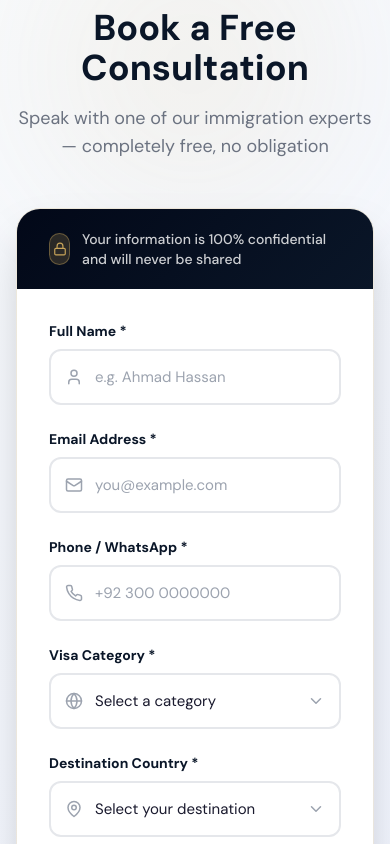
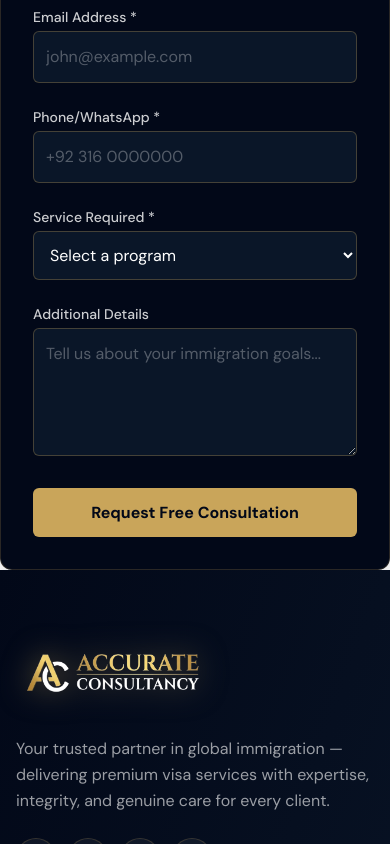
Before and after one commit to imran1001/Accurate-ConsultancyV3, a React (Vite) app: page / in a window 390 px wide. Shown: the part 7560-8404 px from the top of the page. Built offline with nearby package versions, Linux system fonts and the light colour scheme.

Commit message:
Refactor ConsultationForm to ContactForm with async submit

```diff
--- a/src/components/ConsultationForm.jsx
+++ b/src/components/ConsultationForm.jsx
@@ -1,301 +1,90 @@
-import React, { useState } from 'react';
-import {
-  Send,
-  CheckCircle,
-  Lock,
-  Phone,
-  Mail,
-  User,
-  Globe,
-  MessageSquare,
-  ChevronDown,
-  MapPin
-} from 'lucide-react';
+import { useState } from 'react';
 
-const ConsultationForm = () => {
-  const [formData, setFormData] = useState({
-    fullName: '',
-    email: '',
-    phone: '',
-    visaType: '',
-    country: '',
-    message: ''
+export default function ContactForm() {
+  const [isSubmitted, setIsSubmitted] = useState(false);
+  const [isSubmitting, setIsSubmitting] = useState(false);
+
+  const handleSubmit = async (e) => {
+    e.preventDefault();
+    setIsSubmitting(true);
+
+    const formData = new FormData(e.target);
+
+    // Your unique Web3Forms Access Key
+    formData.append("access_key", "b29ca9ee-eede-40a0-9479-fc890a51140b");
+
+    try {
+      const response = await fetch("https://api.web3forms.com/submit", {
+        method: "POST",
+        body: formData
       });
-  const [submitted, setSubmitted] = useState(false);
-  const [loading, setLoading] = useState(false);
 
-  const handleChange = (e) => {
-    setFormData({ ...formData, [e.target.name]: e.target.value });
+      const data = await response.json();
+
+      if (data.success) {
+        setIsSubmitted(true);
+      } else {
+        console.error("Submission failed", data);
+        alert("Something went wrong. Please try again.");
+      }
+    } catch (error) {
+      console.error("Error submitting form", error);
+    } finally {
+      setIsSubmitting(false);
+    }
   };
 
-  const handleSubmit = (e) => {
-    e.preventDefault();
-    setLoading(true);
-
-    // Simulate async API call
-    setTimeout(() => {
-      setLoading(false);
-      setSubmitted(true);
-    }, 1500);
-  };
+  if (isSubmitted) {
+    return (
+      <div className="bg-white p-8 rounded-xl shadow-lg text-center">
+        <div className="w-16 h-16 bg-[#25d366]/10 text-[#25d366] rounded-full flex items-center justify-center mx-auto mb-4 text-2xl font-bold">
+          ✓
+        </div>
+        <h3 className="text-2xl font-bold text-gray-900 mb-2">Thank You!</h3>
+        <p className="text-gray-600">
+          Your consultation request has been received. Our team will contact you within 24 hours via email or WhatsApp.
+        </p>
+      </div>
+    );
+  }
 
   return (
-    <section
-      id="consultation"
-      className="py-24 px-4 sm:px-6 lg:px-8 relative overflow-hidden"
-      style={{ background: 'linear-gradient(135deg, #f8fafc 0%, #f0f4ff 100%)' }}
-    >
-      {/* Background decoration */}
-      <div
-        className="absolute top-0 left-0 w-96 h-96 rounded-full blur-3xl opacity-10"
-        style={{ background: 'radial-gradient(circle, #c9a55a, transparent)' }}
-      />
-      <div
-        className="absolute bottom-0 right-0 w-96 h-96 rounded-full blur-3xl opacity-10"
-        style={{ background: 'radial-gradient(circle, #3b4fca, transparent)' }}
-      />
-
-      <div className="max-w-4xl mx-auto relative z-10">
-        {/* Header */}
-        <div className="text-center mb-12">
-          <span className="text-amber-600 font-bold text-xs tracking-[0.3em] uppercase">
-            Get Started
-          </span>
-          <h2 className="text-4xl md:text-5xl font-bold mt-3 mb-4" style={{ color: '#0a1628' }}>
-            Book a Free Consultation
-          </h2>
-          <p className="text-gray-500 text-lg">
-            Speak with one of our immigration experts — completely free, no obligation
-          </p>
+    <form onSubmit={handleSubmit} className="bg-[#020818] p-8 rounded-xl shadow-2xl border border-[#c9a55a]/20">
+      <div className="grid grid-cols-1 md:grid-cols-2 gap-6 mb-6">
+        <div>
+          <label htmlFor="name" className="block text-sm font-medium text-white/80 mb-1">Full Name *</label>
+          <input type="text" name="name" id="name" required className="w-full bg-[#0a1628] border border-[#c9a55a]/30 text-white rounded-md p-3 focus:ring-[#c9a55a] focus:border-[#c9a55a] placeholder-white/30" placeholder="John Doe" />
         </div>
-
-        {/* Form Card */}
-        <div
-          className="rounded-3xl overflow-hidden shadow-2xl"
-          style={{ border: '1px solid rgba(201,165,90,0.2)' }}
-        >
-          {/* Card Top Banner */}
-          <div
-            className="py-5 px-8 flex items-center justify-between"
-            style={{ background: 'linear-gradient(135deg, #020818, #0a1628)' }}
-          >
-            <div className="flex items-center space-x-3">
-              <div
-                className="w-8 h-8 rounded-full flex items-center justify-center"
-                style={{ background: 'rgba(201,165,90,0.2)', border: '1px solid rgba(201,165,90,0.4)' }}
-              >
-                <Lock size={14} style={{ color: '#c9a55a' }} />
+        <div>
+          <label htmlFor="email" className="block text-sm font-medium text-white/80 mb-1">Email Address *</label>
+          <input type="email" name="email" id="email" required className="w-full bg-[#0a1628] border border-[#c9a55a]/30 text-white rounded-md p-3 focus:ring-[#c9a55a] focus:border-[#c9a55a] placeholder-white/30" placeholder="john@example.com" />
         </div>
-              <span className="text-sm font-medium" style={{ color: 'rgba(255,255,255,0.8)' }}>
-                Your information is 100% confidential and will never be shared
-              </span>
+        <div>
+          <label htmlFor="phone" className="block text-sm font-medium text-white/80 mb-1">Phone/WhatsApp *</label>
+          <input type="tel" name="phone" id="phone" required className="w-full bg-[#0a1628] border border-[#c9a55a]/30 text-white rounded-md p-3 focus:ring-[#c9a55a] focus:border-[#c9a55a] placeholder-white/30" placeholder="+92 316 0000000" />
         </div>
-            <div className="hidden md:flex items-center space-x-2">
-              <div className="w-2 h-2 rounded-full bg-green-400 animate-pulse" />
-              <span className="text-green-400 text-xs font-semibold">Experts Online</span>
-            </div>
-          </div>
-
-          {/* Form Body */}
-          <div className="p-8 md:p-10 bg-white">
-            {submitted ? (
-              <div className="text-center py-16">
-                <div
-                  className="inline-flex items-center justify-center w-20 h-20 rounded-full mb-6"
-                  style={{ background: 'linear-gradient(135deg, #c9a55a, #f0c040)' }}
-                >
-                  <CheckCircle size={36} style={{ color: '#0a1628' }} />
-                </div>
-                <h3 className="text-3xl font-bold mb-3" style={{ color: '#0a1628' }}>
-                  Thank You, {formData.fullName.split(' ')[0] || 'there'}!
-                </h3>
-                <p className="text-gray-500 text-lg mb-2">
-                  Your consultation request has been received.
-                </p>
-                <p className="text-gray-400">
-                  Our team will contact you within <strong>24 hours</strong> via email or WhatsApp.
-                </p>
-              </div>
-            ) : (
-              <form onSubmit={handleSubmit} className="space-y-6">
-                {/* Row 1 */}
-                <div className="grid md:grid-cols-2 gap-6">
         <div>
-                    <label className="block text-sm font-bold mb-2" style={{ color: '#0a1628' }}>
-                      Full Name *
-                    </label>
-                    <div className="relative">
-                      <User size={18} className="absolute left-4 top-1/2 -translate-y-1/2 text-gray-400" />
-                      <input
-                        type="text"
-                        name="fullName"
-                        value={formData.fullName}
-                        onChange={handleChange}
-                        required
-                        placeholder="e.g. Ahmad Hassan"
-                        className="w-full pl-11 pr-4 py-3.5 rounded-xl outline-none transition-all"
-                        style={{ border: '2px solid #e5e7eb', fontSize: '15px' }}
-                        onFocus={e => e.target.style.borderColor = '#c9a55a'}
-                        onBlur={e => e.target.style.borderColor = '#e5e7eb'}
-                      />
-                    </div>
-                  </div>
-
-                  <div>
-                    <label className="block text-sm font-bold mb-2" style={{ color: '#0a1628' }}>
-                      Email Address *
-                    </label>
-                    <div className="relative">
-                      <Mail size={18} className="absolute left-4 top-1/2 -translate-y-1/2 text-gray-400" />
-                      <input
-                        type="email"
-                        name="email"
-                        value={formData.email}
-                        onChange={handleChange}
-                        required
-                        placeholder="you@example.com"
-                        className="w-full pl-11 pr-4 py-3.5 rounded-xl outline-none transition-all"
-                        style={{ border: '2px solid #e5e7eb', fontSize: '15px' }}
-                        onFocus={e => e.target.style.borderColor = '#c9a55a'}
-                        onBlur={e => e.target.style.borderColor = '#e5e7eb'}
-                      />
-                    </div>
-                  </div>
-                </div>
-
-                {/* Row 2 */}
-                <div className="grid md:grid-cols-2 gap-6">
-                  <div>
-                    <label className="block text-sm font-bold mb-2" style={{ color: '#0a1628' }}>
-                      Phone / WhatsApp *
-                    </label>
-                    <div className="relative">
-                      <Phone size={18} className="absolute left-4 top-1/2 -translate-y-1/2 text-gray-400" />
-                      <input
-                        type="tel"
-                        name="phone"
-                        value={formData.phone}
-                        onChange={handleChange}
-                        required
-                        placeholder="+92 300 0000000"
-                        className="w-full pl-11 pr-4 py-3.5 rounded-xl outline-none transition-all"
-                        style={{ border: '2px solid #e5e7eb', fontSize: '15px' }}
-                        onFocus={e => e.target.style.borderColor = '#c9a55a'}
-                        onBlur={e => e.target.style.borderColor = '#e5e7eb'}
-                      />
-                    </div>
-                  </div>
-
-                  <div>
-                    <label className="block text-sm font-bold mb-2" style={{ color: '#0a1628' }}>
-                      Visa Category *
-                    </label>
-                    <div className="relative">
-                      <Globe size={18} className="absolute left-4 top-1/2 -translate-y-1/2 text-gray-400" />
-                      <ChevronDown size={18} className="absolute right-4 top-1/2 -translate-y-1/2 text-gray-400 pointer-events-none" />
-                      <select
-                        name="visaType"
-                        value={formData.visaType}
-                        onChange={handleChange}
-                        required
-                        className="w-full pl-11 pr-10 py-3.5 rounded-xl outline-none appearance-none transition-all bg-white"
-                        style={{ border: '2px solid #e5e7eb', fontSize: '15px' }}
-                        onFocus={e => e.target.style.borderColor = '#c9a55a'}
-                        onBlur={e => e.target.style.borderColor = '#e5e7eb'}
-                      >
-                        <option value="">Select a category</option>
-                        <option value="visit">Visit Visa</option>
-                        <option value="work">Work Visa</option>
-                        <option value="study">Study Abroad</option>
-                        <option value="skilled">Skilled Immigration</option>
-                        <option value="business">Business Immigration</option>
-                        <option value="travel">Travel Management</option>
+          <label htmlFor="service" className="block text-sm font-medium text-white/80 mb-1">Service Required *</label>
+          <select name="service" id="service" required className="w-full bg-[#0a1628] border border-[#c9a55a]/30 text-white rounded-md p-3 focus:ring-[#c9a55a] focus:border-[#c9a55a]">
+            <option value="" className="bg-[#0a1628]">Select a program</option>
+            <option value="UK Seasonal Worker" className="bg-[#0a1628]">UK Seasonal Worker</option>
+            <option value="Skilled Immigration" className="bg-[#0a1628]">Skilled Immigration</option>
+            <option value="Business Immigration" className="bg-[#0a1628]">Business Immigration</option>
+            <option value="Study Abroad" className="bg-[#0a1628]">Study Abroad</option>
           </select>
         </div>
       </div>
+      <div className="mb-6">
+        <label htmlFor="message" className="block text-sm font-medium text-white/80 mb-1">Additional Details</label>
+        <textarea name="message" id="message" rows="4" className="w-full bg-[#0a1628] border border-[#c9a55a]/30 text-white rounded-md p-3 focus:ring-[#c9a55a] focus:border-[#c9a55a] placeholder-white/30" placeholder="Tell us about your immigration goals..."></textarea>
       </div>
-
-                {/* Row 3 - Country */}
-                <div>
-                  <label className="block text-sm font-bold mb-2" style={{ color: '#0a1628' }}>
-                    Destination Country *
-                  </label>
-                  <div className="relative">
-                    <MapPin size={18} className="absolute left-4 top-1/2 -translate-y-1/2 text-gray-400" />
-                    <ChevronDown size={18} className="absolute right-4 top-1/2 -translate-y-1/2 text-gray-400 pointer-events-none" />
-                    <select
-                      name="country"
-                      value={formData.country}
-                      onChange={handleChange}
-                      required
-                      className="w-full pl-11 pr-10 py-3.5 rounded-xl outline-none appearance-none transition-all bg-white"
-                      style={{ border: '2px solid #e5e7eb', fontSize: '15px' }}
-                      onFocus={e => e.target.style.borderColor = '#c9a55a'}
-                      onBlur={e => e.target.style.borderColor = '#e5e7eb'}
-                    >
-                      <option value="">Select your destination</option>
-                      <option value="usa">🇺🇸 United States</option>
-                      <option value="uk">🇬🇧 United Kingdom</option>
-                      <option value="canada">🇨🇦 Canada</option>
-                      <option value="australia">🇦🇺 Australia</option>
-                      <option value="newzealand">🇳🇿 New Zealand</option>
-                      <option value="uae">🇦🇪 United Arab Emirates</option>
-                      <option value="europe">🇪🇺 Europe (Schengen)</option>
-                    </select>
-                  </div>
-                </div>
-
-                {/* Row 4 - Message */}
-                <div>
-                  <label className="block text-sm font-bold mb-2" style={{ color: '#0a1628' }}>
-                    Tell Us About Your Goals
-                  </label>
-                  <div className="relative">
-                    <MessageSquare size={18} className="absolute left-4 top-4 text-gray-400" />
-                    <textarea
-                      name="message"
-                      value={formData.message}
-                      onChange={handleChange}
-                      rows="4"
-                      placeholder="Briefly describe your immigration goals, timeline, or any specific questions..."
-                      className="w-full pl-11 pr-4 py-3.5 rounded-xl outline-none transition-all resize-none"
-                      style={{ border: '2px solid #e5e7eb', fontSize: '15px' }}
-                      onFocus={e => e.target.style.borderColor = '#c9a55a'}
-                      onBlur={e => e.target.style.borderColor = '#e5e7eb'}
-                    />
-                  </div>
-                </div>
-
-                {/* Submit Button */}
       <button
         type="submit"
-                  disabled={loading}
-                  className="w-full py-4 rounded-full font-bold text-lg flex items-center justify-center space-x-3 transition-all duration-300 hover:scale-105 disabled:opacity-70 disabled:cursor-not-allowed"
-                  style={{
-                    background: loading ? '#9ca3af' : 'linear-gradient(135deg, #c9a55a, #f0c040)',
-                    color: '#0a1628',
-                    boxShadow: loading ? 'none' : '0 10px 30px rgba(201,165,90,0.4)'
-                  }}
+        disabled={isSubmitting}
+        className="w-full bg-[#c9a55a] hover:bg-[#b08e42] text-[#020818] font-bold py-3 px-6 rounded-md transition duration-300 disabled:opacity-50"
       >
-                  {loading ? (
-                    <>
-                      <div className="w-5 h-5 border-2 border-current border-t-transparent rounded-full animate-spin" />
-                      <span>Submitting...</span>
-                    </>
-                  ) : (
-                    <>
-                      <Send size={20} />
-                      <span>Submit Consultation Request</span>
-                    </>
-                  )}
+        {isSubmitting ? 'Sending...' : 'Request Free Consultation'}
       </button>
     </form>
-            )}
-          </div>
-        </div>
-      </div>
-    </section>
   );
-};
-
-export default ConsultationForm;
+}
```
Lines whose indentation alone changed are shown as unchanged.
